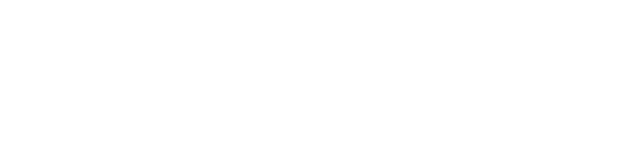
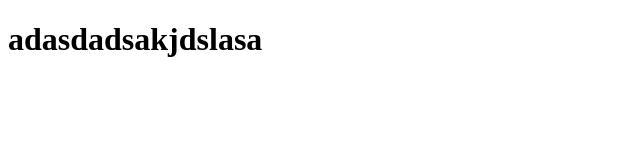
Before and after one commit to cnpsn/yabanmersiniprivacypolicy.github.io, a plain HTML site: page index.html in a window 1280 px wide. Shown: the whole page, without its empty margins (0-640 px from the left). Drawn offline with Linux system fonts and the light colour scheme.

Commit message:
Update index.html

```diff
--- a/index.html
+++ b/index.html
@@ -7,6 +7,6 @@
     <title>Document</title>
 </head>
 <body>
-
+    <h1>adasdadsakjdslasa</h1>
 </body>
 </html>
```
